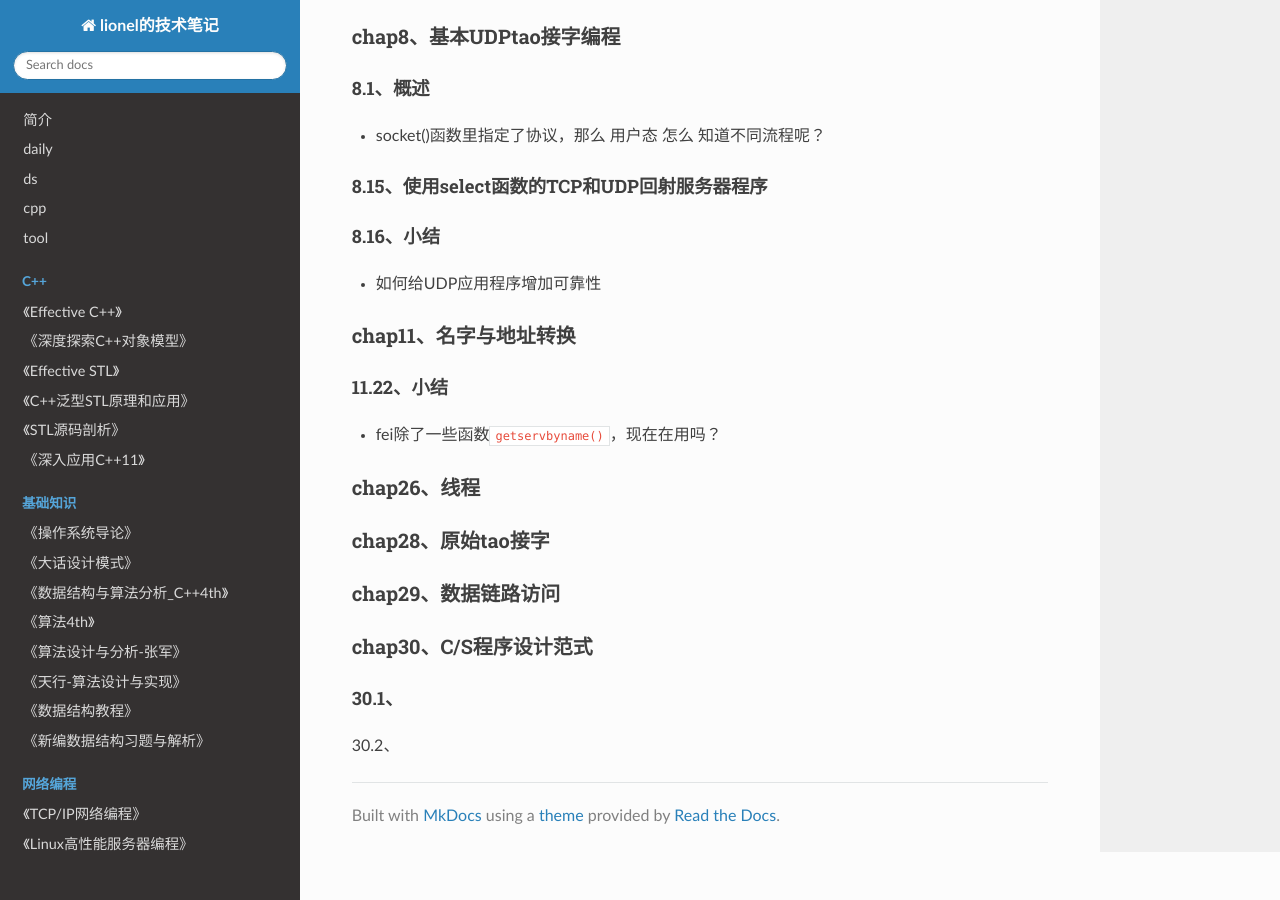
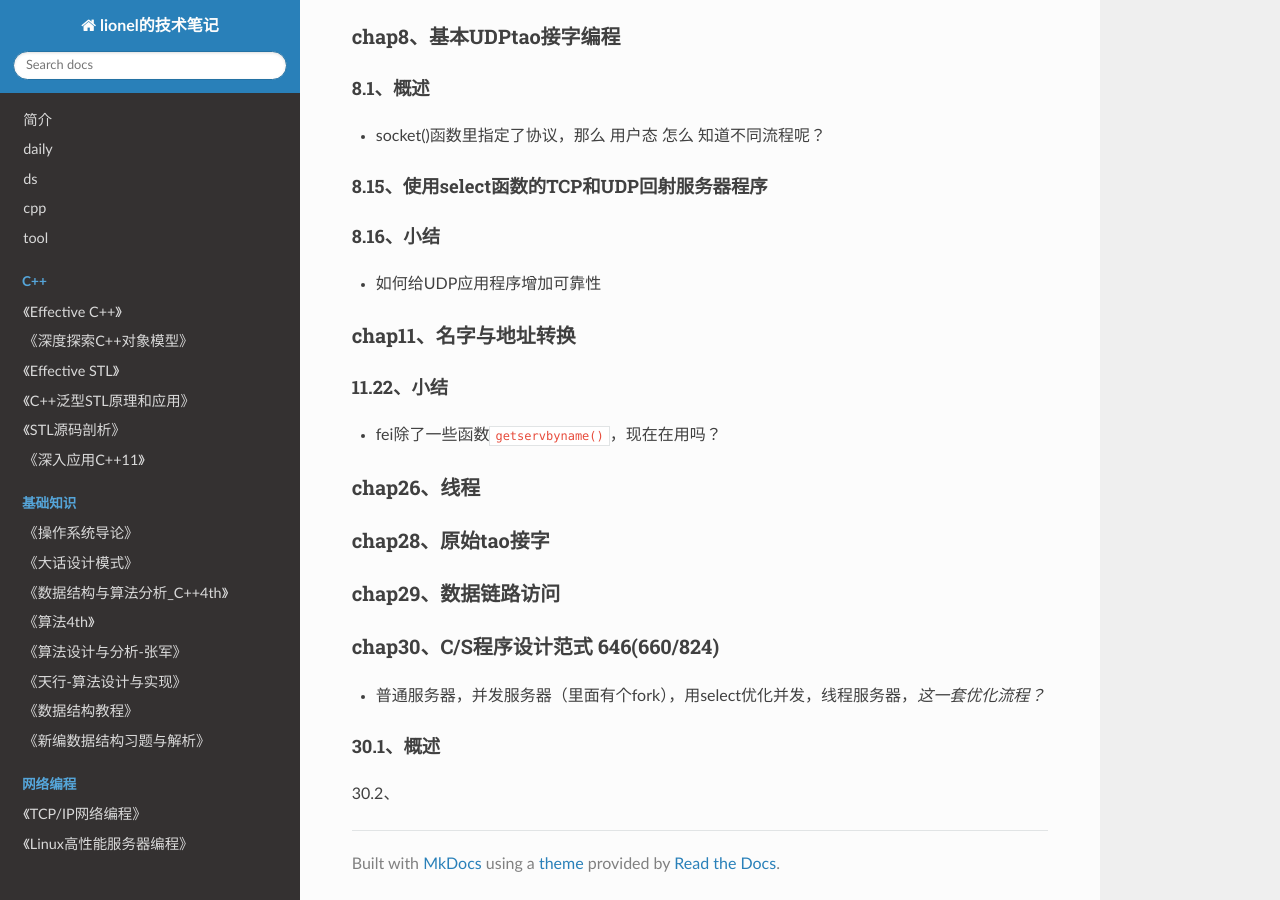
Before and after one commit to wolflion/booknotes, an MkDocs documentation site: the page built from docs/10network/unix网络编程卷1.md, in a window 1280 px wide and 900 px high, scrolled down 6851 px. Built offline with MkDocs 1.6.1, drawn with Linux system fonts in a browser that asks for light colours; nearby versions of some CDN libraries.

Commit message:
Update unix网络编程卷1.md

```diff
--- a/docs/10network/unix网络编程卷1.md
+++ b/docs/10network/unix网络编程卷1.md
@@ -299,8 +299,10 @@ struct sockaddr_storage{
 
 ### chap29、数据链路访问
 
-### chap30、C/S程序设计范式
+### chap30、C/S程序设计范式 646(660/824)
 
-#### 30.1、
++ 普通服务器，并发服务器（里面有个fork），用select优化并发，线程服务器，*这一套优化流程？*
+
+#### 30.1、概述
 
 30.2、
```
